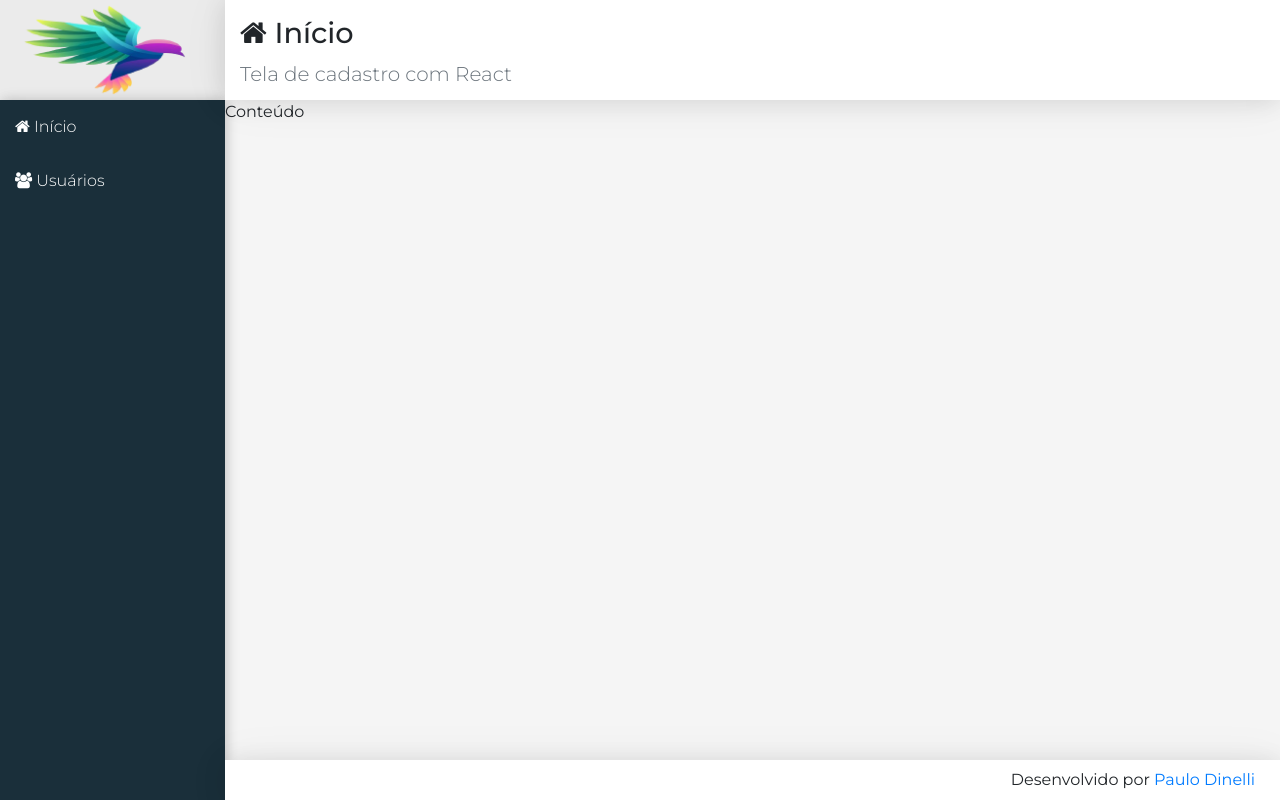
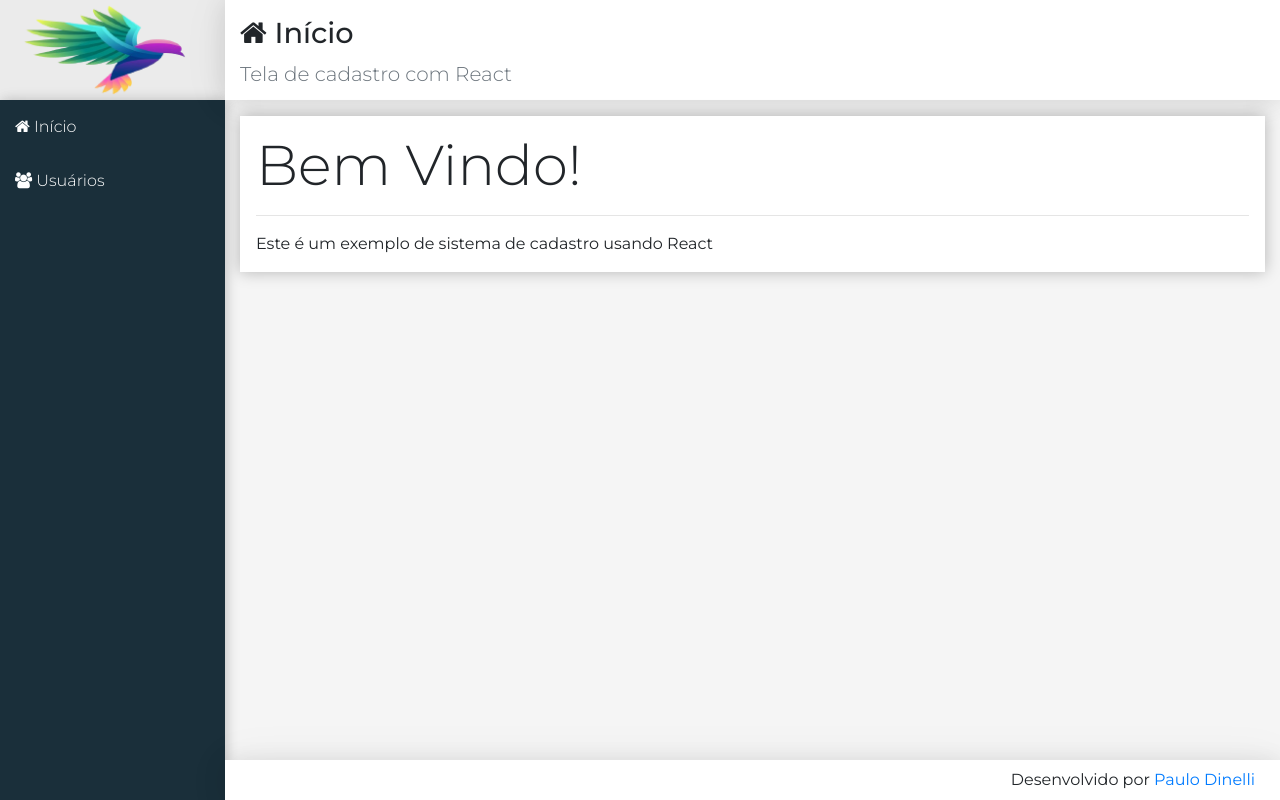
Before and after one commit to pgdinelli/Tela-de-Cadastro-React, a React (Vite) app in the folder frontend/: page / in a window 1280 px wide. Built offline with nearby package versions, Linux system fonts and the light colour scheme.

Commit message:
componente de conteúdo + refatoração do Main

```diff
--- /dev/null
+++ b/frontend/src/components/home/Home.jsx
@@ -0,0 +1,9 @@
+import React from "react";
+import Main from "../template/Main";
+
+export default props =>
+    <Main icon="home" title="Início" subtitle="Tela de cadastro com React">
+        <div className='display-4'>Bem Vindo!</div>
+        <hr />
+        <p className='mb-0'>Este é um exemplo de sistema de cadastro usando React</p>
+    </Main>
--- a/frontend/src/components/template/Main.css
+++ b/frontend/src/components/template/Main.css
@@ -0,0 +1,4 @@
+main > div {
+    background-color: #fff;
+    box-shadow: 0px 0px 15px #0004;
+}
--- a/frontend/src/components/template/Main.jsx
+++ b/frontend/src/components/template/Main.jsx
@@ -5,7 +5,9 @@
 export default props =>
     <React.Fragment>
         <Header {...props}/>
-        <main className="content">
-            Conteúdo
+        <main className="content container-fluid">
+            <div className="p-3 mt-3">
+                {props.children}
+            </div>
         </main>
     </React.Fragment>
--- a/frontend/src/main/App.jsx
+++ b/frontend/src/main/App.jsx
@@ -5,13 +5,13 @@
 
 import Logo from '../components/template/Logo';
 import Nav from '../components/template/Nav';
-import Main from '../components/template/Main';
+import Home from '../components/home/Home';
 import Footer from '../components/template/Footer';
 
 export default props =>
     <div className="app">
         <Logo />
         <Nav />
-        <Main icon="home" title="Início" subtitle="Tela de cadastro com React" />
+        <Home />
         <Footer />
     </div>
```
